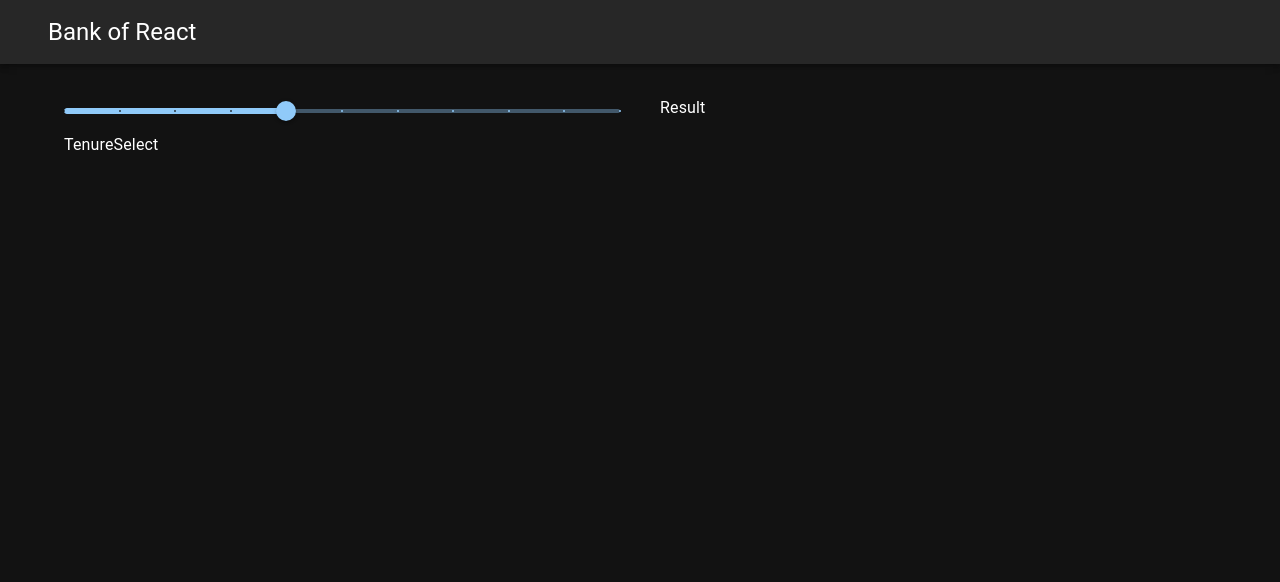
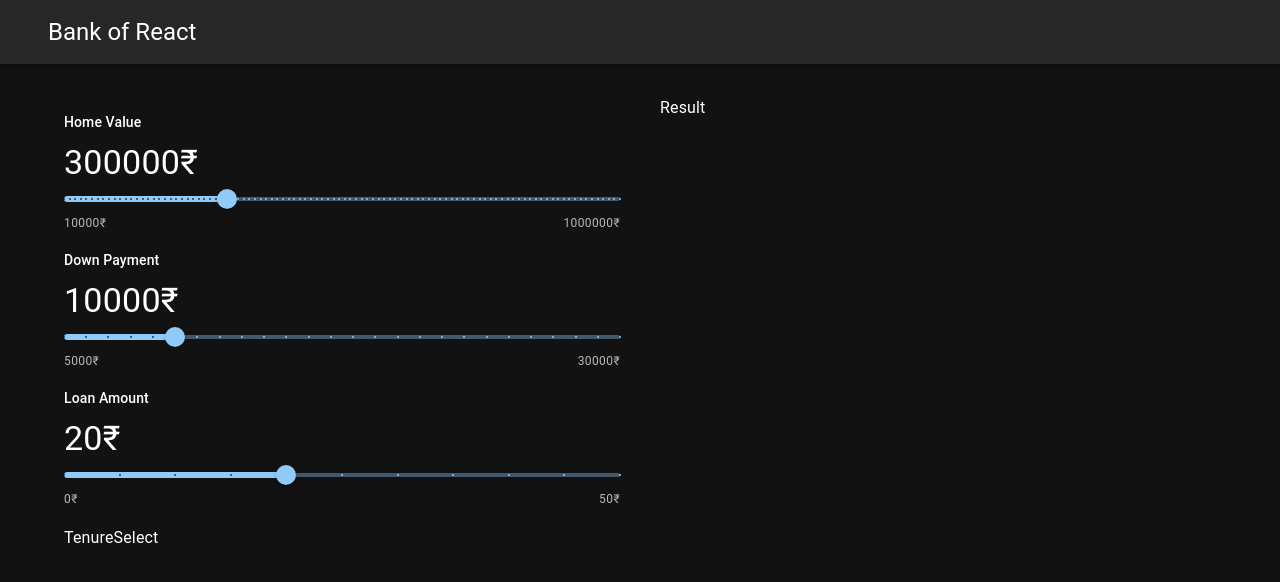
Before and after one commit to thejas-1999/mortgage-calculator-react, a React (Vite) app in the folder mortgage-calculator/: page / in a window 1280 px wide. Shown: the top 582 px of the page. Built offline with nearby package versions, Linux system fonts and the light colour scheme.

Commit message:
Complete the slideselector

```diff
--- a/mortgage-calculator/src/App.jsx
+++ b/mortgage-calculator/src/App.jsx
@@ -1,3 +1,4 @@
+import { useState } from "react";
 import { Container } from "@mui/material";
 import Navbar from "./Components/Navbar";
 import Result from "./Components/Result";
--- a/mortgage-calculator/src/Components/Common/SliderComponent.jsx
+++ b/mortgage-calculator/src/Components/Common/SliderComponent.jsx
@@ -1,7 +1,21 @@
 import Slider from "@mui/material/Slider";
+import { Stack, Typography } from "@mui/material";
 
-const SliderComponent = ({ min, max, defaultValue, step, onChange, value }) => {
+const SliderComponent = ({
+  min,
+  max,
+  defaultValue,
+  step,
+  onChange,
+  value,
+  label,
+}) => {
   return (
+    <Stack my={2}>
+      <Stack gap={1}>
+        <Typography variant="subtitle2">{label}</Typography>
+        <Typography variant="h4">{defaultValue}₹</Typography>
+      </Stack>
       <Slider
         defaultValue={defaultValue}
         min={min}
@@ -13,6 +27,15 @@ const SliderComponent = ({ min, max, defaultValue, step, onChange, value }) => {
         onChange={onChange}
         value={value}
       />
+      <Stack direction="row" justifyContent="space-between">
+        <Typography variant="caption" color="text.secondary">
+          {min}₹
+        </Typography>
+        <Typography variant="caption" color="text.secondary">
+          {max}₹
+        </Typography>
+      </Stack>
+    </Stack>
   );
 };
 export default SliderComponent;
--- a/mortgage-calculator/src/Components/SliderSelect.jsx
+++ b/mortgage-calculator/src/Components/SliderSelect.jsx
@@ -4,11 +4,28 @@ const SliderSelect = () => {
   return (
     <>
       <SliderComponent
+        label="Home Value"
+        min={10000}
+        max={1000000}
+        defaultValue={300000}
+        step={10000}
+        onChange={(e, value) => console.log(value)}
+      />
+      <SliderComponent
+        label="Down Payment"
+        min={5000}
+        max={30000}
+        defaultValue={10000}
+        step={1000}
+        onChange={(e, value) => console.log(value)}
+      />
+      <SliderComponent
+        label="Loan Amount"
         min={0}
         max={50}
         defaultValue={20}
         step={5}
-        onChange={(e) => console.log(e.target.value)}
+        onChange={(e, value) => console.log(value)}
       />
     </>
   );
```
Lines whose indentation alone changed are shown as unchanged.
